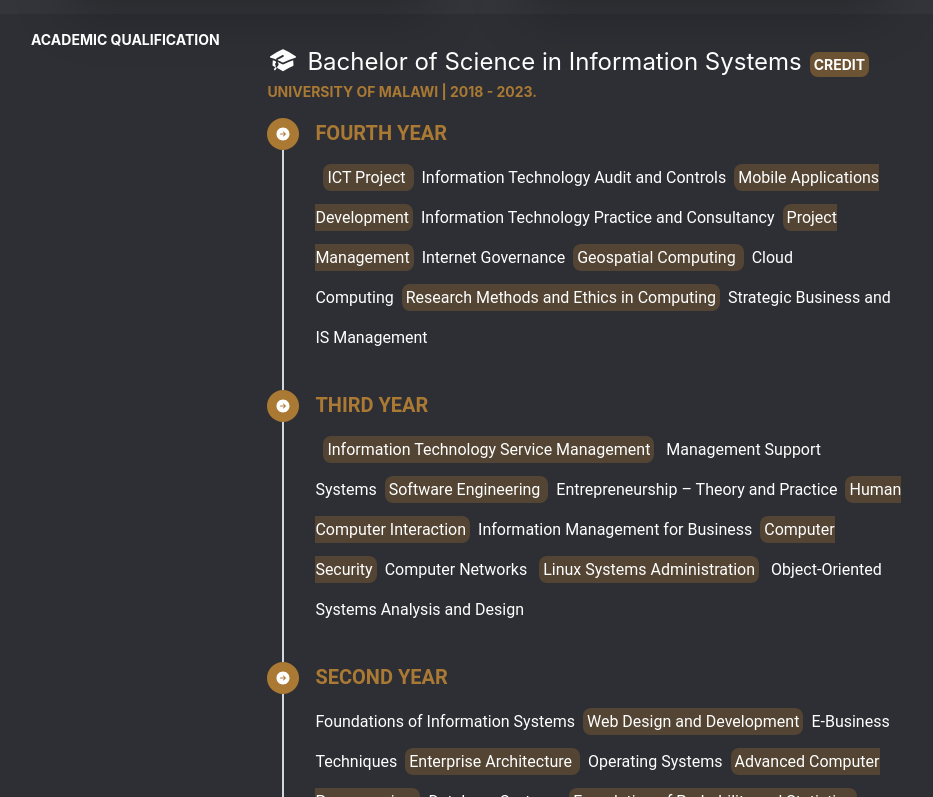
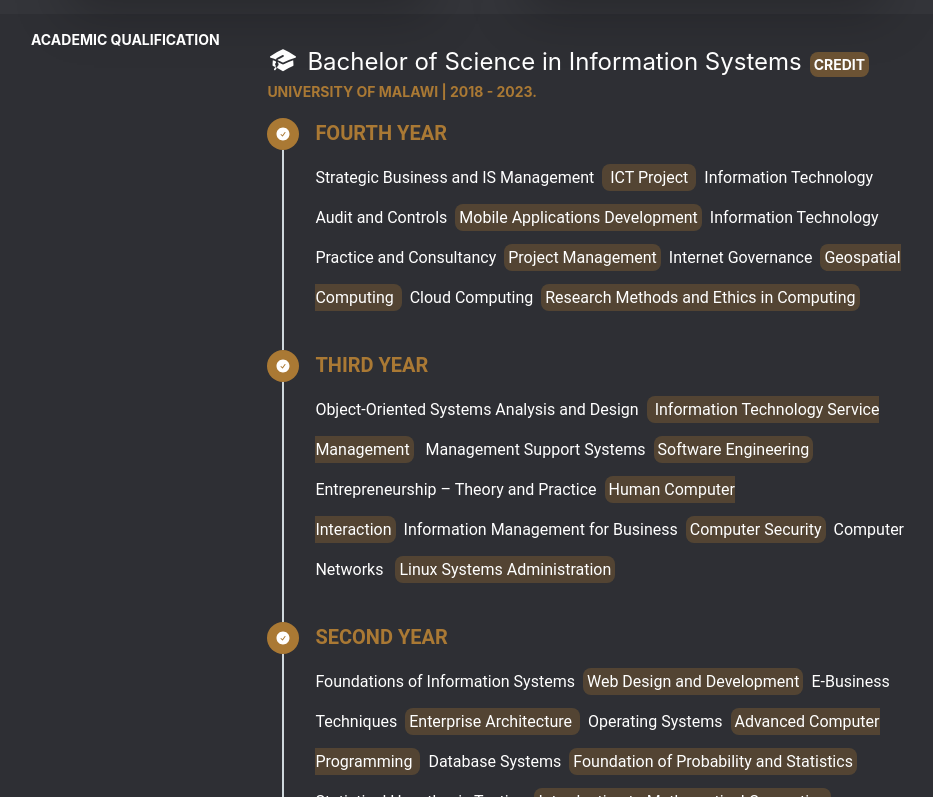
Before and after one commit to RonexHD/howard-kaira-portfolio, a React (Create React App) app in the folder my-cv/: page / in a window 1280 px wide. Shown: the part 1343-2140 px from the top of the page, without its empty margins (163-1096 px from the left). Built offline with nearby package versions, Linux system fonts and the light colour scheme.

Commit message:
Update AcademicQualification.jsx

```diff
--- a/my-cv/src/Components/AcademicQualification.jsx
+++ b/my-cv/src/Components/AcademicQualification.jsx
@@ -8,7 +8,7 @@ import {
     Typography,
 
   } from "@material-tailwind/react";
-  import {  AcademicCapIcon, ArrowRightCircleIcon } from "@heroicons/react/24/solid";
+  import {  AcademicCapIcon, CheckCircleIcon } from "@heroicons/react/24/solid";
   import Fade from 'react-reveal/Fade'
   import Pulse from 'react-reveal/Pulse'
 
@@ -27,16 +27,17 @@ import {
             <TimelineConnector />
             <TimelineHeader>
               <TimelineIcon className="bg-copper p-2">
-              <ArrowRightCircleIcon className="h-4 w-4" />
+              <CheckCircleIcon className="h-4 w-4" />
               </TimelineIcon>
               <Typography variant="h5" className="text-copper">
                 FOURTH YEAR
               </Typography>
             </TimelineHeader>
             <TimelineBody className="pb-8">
-              <Fade right >
+              <Fade bottom >
                 <Typography color="gary" className="font-normal leading-10 text-left text-white">
-                <span className='bg-copper bg-opacity-30 mx-2 p-1 rounded-lg  '> ICT Project  </span>
+                  Strategic Business and IS Management
+                  <span className='bg-copper bg-opacity-30 mx-2 p-1 rounded-lg  '> ICT Project  </span>
                   Information Technology Audit and Controls
                   <span className='bg-copper bg-opacity-30 mx-2 p-1 rounded-lg  '>Mobile Applications Development</span>
                       Information Technology Practice and Consultancy
@@ -44,7 +45,7 @@ import {
                   Internet Governance
                   <span className='bg-copper bg-opacity-30 mx-2 p-1 rounded-lg  '>Geospatial Computing </span>      Cloud Computing
                   <span className='bg-copper bg-opacity-30 mx-2 p-1 rounded-lg  '>Research Methods and Ethics in Computing</span>
-                  Strategic Business and IS Management
+
                 </Typography>
               </Fade>
             </TimelineBody>
@@ -53,15 +54,16 @@ import {
             <TimelineConnector />
             <TimelineHeader>
               <TimelineIcon className="bg-copper p-2">
-              <ArrowRightCircleIcon className="h-4 w-4" />
+              <CheckCircleIcon className="h-4 w-4" />
               </TimelineIcon>
               <Typography variant="h5" className=" text-copper">
                 THIRD YEAR
               </Typography>
             </TimelineHeader>
             <TimelineBody className="pb-8">
-              <Fade right>
+              <Fade bottom>
                 <Typography color="gary" className="font-normal leading-10 text-left text-white">
+                  Object-Oriented Systems Analysis and Design
                   <span className='bg-copper bg-opacity-30 mx-2 p-1 rounded-lg  '> Information Technology Service Management</span> Management Support Systems
                   <span className='bg-copper bg-opacity-30 mx-2 p-1 rounded-lg  '>Software
                   Engineering </span>  Entrepreneurship – Theory and Practice
@@ -69,7 +71,7 @@ import {
                   Information Management for Business
                   <span className='bg-copper bg-opacity-30 mx-2 p-1 rounded-lg  '>Computer Security</span>
                   Computer Networks <span className='bg-copper bg-opacity-30 mx-2 p-1 rounded-lg  '>Linux
-                  Systems Administration</span> Object-Oriented Systems Analysis and Design
+                  Systems Administration</span>
                 </Typography>
               </Fade>
             </TimelineBody>
@@ -78,14 +80,14 @@ import {
           <TimelineConnector color="" />
             <TimelineHeader>
               <TimelineIcon className="bg-copper p-2">
-              <ArrowRightCircleIcon className="h-4 w-4" />
+              <CheckCircleIcon className="h-4 w-4" />
               </TimelineIcon>
               <Typography variant="h5" className="text-copper">
                 SECOND YEAR
               </Typography>
             </TimelineHeader>
             <TimelineBody className="pb-8">
-              <Fade right>
+              <Fade bottom>
                 <Typography color="gary" className="font-normal leading-10 text-left text-white">
                   Foundations of Information Systems
                   <span className='bg-copper bg-opacity-30 mx-2 p-1 rounded-lg  '>Web Design and Development</span>
@@ -104,14 +106,14 @@ import {
           <TimelineItem>
             <TimelineHeader>
               <TimelineIcon className="bg-copper p-2">
-                <ArrowRightCircleIcon className="h-4 w-4" />
+                <CheckCircleIcon className="h-4 w-4" />
               </TimelineIcon>
               <Typography variant="h5" className="text-copper">
                 FIRST YEAR
               </Typography>
             </TimelineHeader>
             <TimelineBody>
-              <Fade right >
+              <Fade bottom >
                 <Typography color="gary" className="font-normal leading-10 text-left text-white">
                   Introduction to Computer Science
                   <span className='bg-copper bg-opacity-30 mx-2 p-1 rounded-lg  '>Introduction to Computer Programming </span>
```
